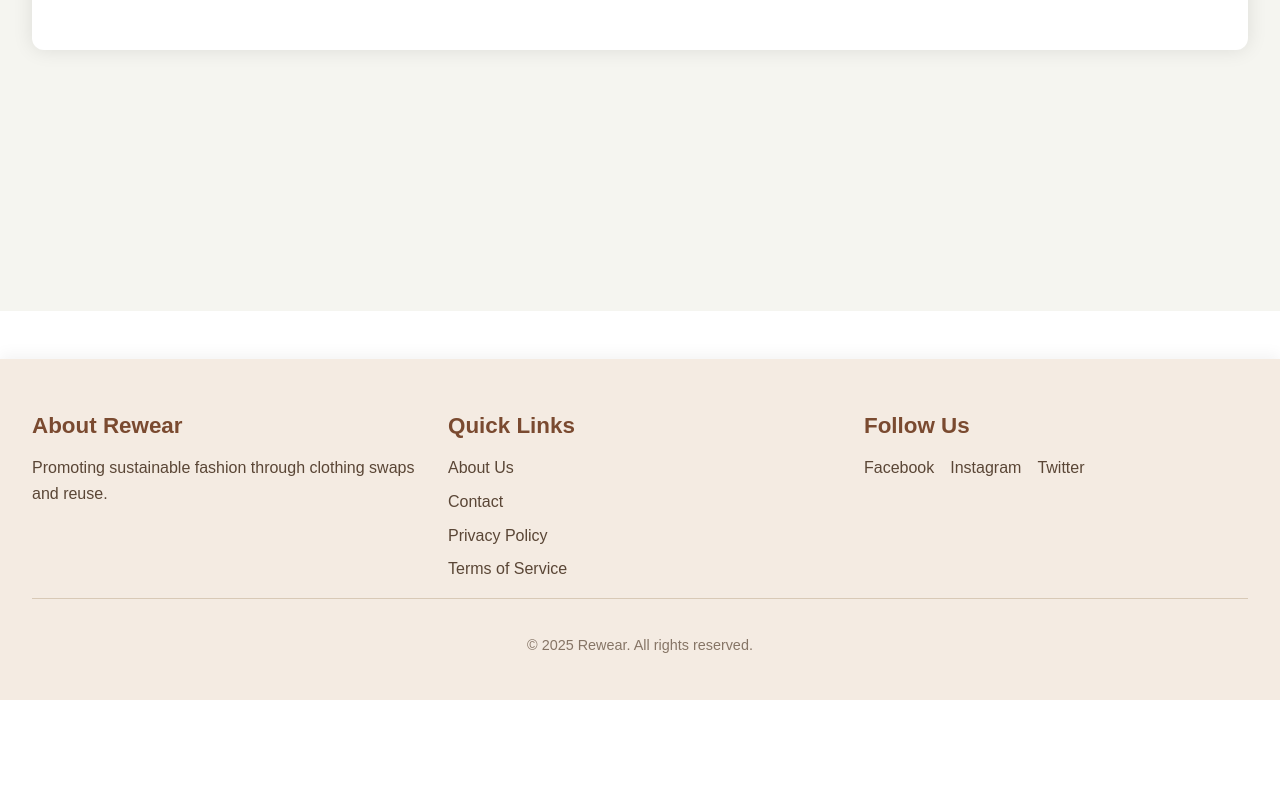
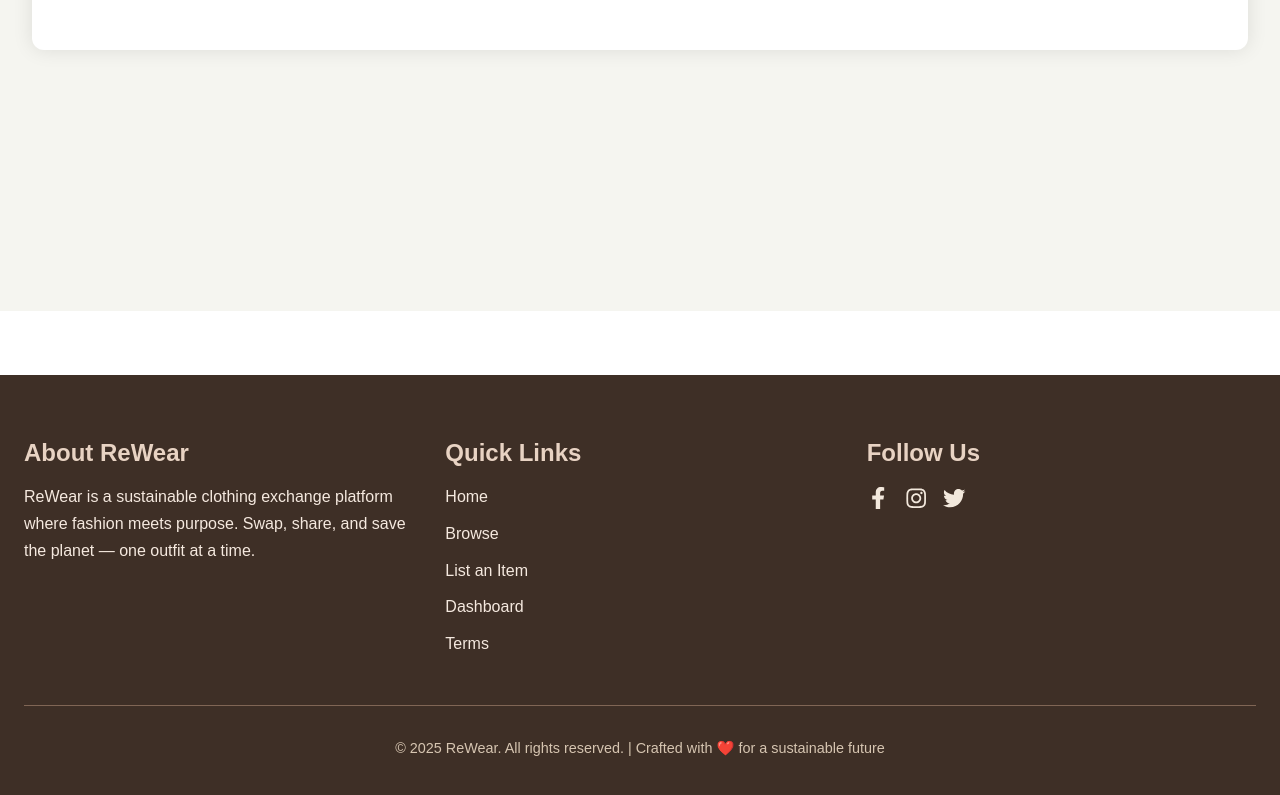
Before and after one commit to error-kevin/ReWear-Community-Clothing-Exchange, a React (Create React App) app in the folder client/: page / in a window 1280 px wide. Shown: the part 558-1353 px from the top of the page. Before the commit the page ends 1258 px from the top, so only its background shows below. Built offline with nearby package versions, Linux system fonts and the light colour scheme.

Commit message:
icon react

```diff
--- a/client/package.json
+++ b/client/package.json
@@ -14,6 +14,7 @@
     "babel-loader": "^8.2.3",
     "react": "^19.1.0",
     "react-dom": "^19.1.0",
+    "react-icons": "^5.5.0",
     "react-router-dom": "^7.6.3",
     "react-scripts": "^5.0.1",
     "web-vitals": "^2.1.4"
--- a/client/src/components/Footer.css
+++ b/client/src/components/Footer.css
@@ -1,35 +1,35 @@
 .rewear-footer {
-  background-color: #f4ebe2; /* Soft elegant cream */
-  color: #4e3b31;
-  padding: 2rem;
+  background-color: #3e2f26; /* Dark chocolate background */
+  color: #f2e8dc; /* Light cream text */
+  padding: 2.5rem 1.5rem;
   font-family: 'Poppins', sans-serif;
-  box-shadow: 0 -4px 15px rgba(0, 0, 0, 0.05);
-  margin-top: 3rem;
+  margin-top: 4rem;
 }
 
 .footer-content {
   display: flex;
+  flex-wrap: wrap;
   justify-content: space-between;
-  flex-wrap: wrap;
   gap: 2rem;
 }
 
 .footer-section {
-  flex: 1 1 250px;
+  flex: 1 1 300px;
+  min-width: 250px;
 }
 
 .footer-section h3 {
-  font-size: 1.4rem;
-  color: #7a4a30;
+  font-size: 1.5rem;
   margin-bottom: 1rem;
+  color: #e8d3c3;
 }
 
 .footer-section p,
-.footer-section ul,
+.footer-section li,
 .footer-section a {
   font-size: 1rem;
-  color: #5a4636;
-  line-height: 1.6;
+  line-height: 1.7;
+  color: #f5e9df;
   text-decoration: none;
 }
 
@@ -39,24 +39,32 @@
 }
 
 .footer-section li {
-  margin-bottom: 0.5rem;
+  margin-bottom: 0.6rem;
 }
 
 .footer-section a:hover {
-  color: #a15b3c;
-  transition: color 0.3s;
+  color: #f7c49b;
+  transition: all 0.3s ease-in-out;
 }
 
 .social-icons a {
+  margin-right: 1rem;
+  font-size: 1.4rem;
+  color: #f2e8dc;
   display: inline-block;
-  margin-right: 1rem;
-  font-weight: 500;
+  transition: transform 0.3s ease;
+}
+
+.social-icons a:hover {
+  color: #f7c49b;
+  transform: scale(1.2);
 }
 
 .footer-bottom {
   text-align: center;
-  padding-top: 1.5rem;
-  border-top: 1px solid #d8c9b6;
+  margin-top: 2rem;
+  border-top: 1px solid #806655;
+  padding-top: 1.2rem;
   font-size: 0.9rem;
-  color: #867566;
+  color: #d6c5b1;
 }
--- a/client/src/components/Footer.jsx
+++ b/client/src/components/Footer.jsx
@@ -1,6 +1,7 @@
 import React from 'react';
 import { Link } from 'react-router-dom';
-import './Footer.css'; // Make sure this CSS is updated
+import { FaFacebookF, FaInstagram, FaTwitter } from 'react-icons/fa';
+import './Footer.css';
 
 const Footer = () => {
   const currentYear = new Date().getFullYear();
@@ -9,32 +10,35 @@ const Footer = () => {
     <footer className="rewear-footer">
       <div className="footer-content">
         <div className="footer-section about-us">
-                    <h3>About Rewear</h3>
-                    <p>Promoting sustainable fashion through clothing swaps and reuse.</p>
+          <h3>About ReWear</h3>
+          <p>
+            ReWear is a sustainable clothing exchange platform where fashion meets purpose. Swap, share, and save the planet — one outfit at a time.
+          </p>
         </div>
 
         <div className="footer-section quick-links">
           <h3>Quick Links</h3>
           <ul>
-                        <li><Link to="/about">About Us</Link></li>
-                        <li><Link to="/contact">Contact</Link></li>
-                        <li><Link to="/privacy">Privacy Policy</Link></li>
-                        <li><Link to="/terms">Terms of Service</Link></li>
+            <li><Link to="/">Home</Link></li>
+            <li><Link to="/browse">Browse</Link></li>
+            <li><Link to="/add-item">List an Item</Link></li>
+            <li><Link to="/dashboard">Dashboard</Link></li>
+            <li><Link to="/terms">Terms</Link></li>
           </ul>
         </div>
 
         <div className="footer-section social-media">
           <h3>Follow Us</h3>
           <div className="social-icons">
-                        <a href="#" target="_blank" rel="noopener noreferrer">Facebook</a>
-                        <a href="#" target="_blank" rel="noopener noreferrer">Instagram</a>
-                        <a href="#" target="_blank" rel="noopener noreferrer">Twitter</a>
+            <a href="#" target="_blank" rel="noopener noreferrer"><FaFacebookF /></a>
+            <a href="#" target="_blank" rel="noopener noreferrer"><FaInstagram /></a>
+            <a href="#" target="_blank" rel="noopener noreferrer"><FaTwitter /></a>
           </div>
         </div>
       </div>
 
       <div className="footer-bottom">
-                <p>&copy; {currentYear} Rewear. All rights reserved.</p>
+        <p>&copy; {currentYear} ReWear. All rights reserved. | Crafted with ❤️ for a sustainable future</p>
       </div>
     </footer>
   );
```
Also changed, not shown: 1 other file (tests, documents, lock files or other folders). Lines whose indentation alone changed are shown as unchanged.
